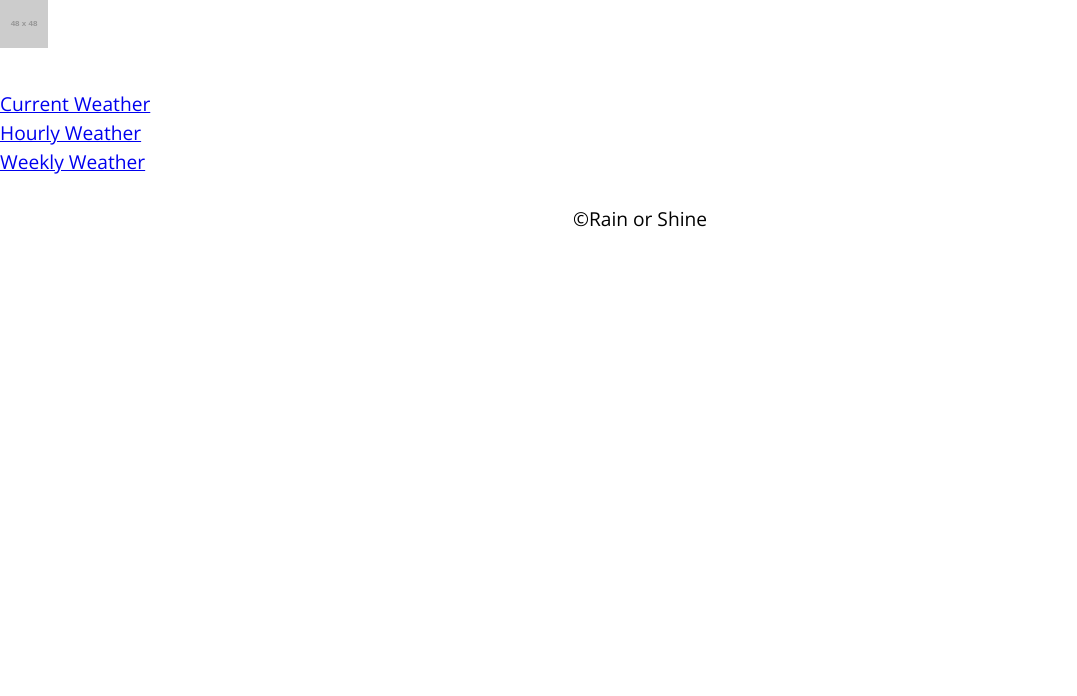
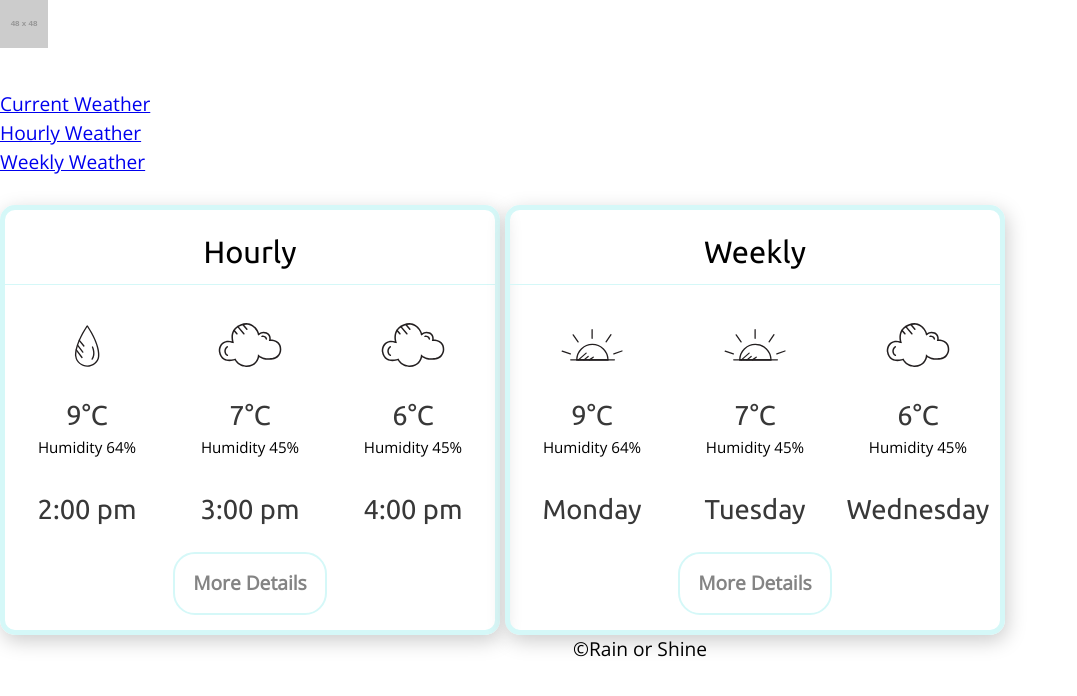
Before and after one commit to juliett-golf-hotel/web-app, a Jekyll site: the page built from patterns/cards.html, in a window 1280 px wide. Shown: the top 696 px of the page, without its empty margins (0-1077 px from the left). Built offline with Jekyll 4.4.1, drawn with Linux system fonts in a browser that asks for light colours.

Commit message:
Made cute cards.
Made cards that have semi placeholder information.

```diff
--- a/css/main.css
+++ b/css/main.css
@@ -52,10 +52,6 @@ label img {
   display: none;
 }
 
-.active {
-
-}
-
 .nav-check:checked ~ .nav-label .nav-open{
   display: none;
 }
--- a/patterns/buttons.css
+++ b/patterns/buttons.css
@@ -13,32 +13,32 @@ a button {
 }
 
 a .btn-light {
-  color: #848484;
+  color: var(--color-grey);
 }
 
 .btn-light {
-  background-color: #d5f8f8;
+  background-color: var(--color-primary);
 }
 
 a .btn-light:hover {
-  background-color: #848484;
-  color: #d5f8f8;
+  background-color: var(--color-grey);
+  color: var(--color-primary);
 }
 
 a .btn-dark {
-  color: white;
+  color: var(--color-white);
 }
 
 .btn-dark {
-  background-color: #383838;
+  background-color: var(--color-secondary);
 }
 
 a .btn-dark:hover {
-  background-color: #848484;
+  background-color: var(--color-grey);
 }
 
 a .btn-yellow {
-  color: #848484;
+  color: var(--color-grey);
 }
 
 .btn-yellow {
@@ -47,18 +47,20 @@ a .btn-yellow {
 
 a .btn-yellow:hover {
   color: #fee05f;
-  background-color: #383838;
+  background-color: var(--color-secondary);
 }
 
 a .btn-ghost {
-  color: #848484;
+  color: var(--color-grey);
+  border: 2px solid var(--color-primary);
 }
 
 .btn-ghost {
-  background-color: white;
+  background-color: var(--color-white);
 }
 
 a .btn-ghost:hover {
-  background-color: #848484;
-  color: white;
+  background-color: var(--color-grey);
+  color: var(--color-white);
+  border: 2px solid var(--color-white);
 }
--- a/patterns/cards.css
+++ b/patterns/cards.css
@@ -0,0 +1,60 @@
+.card {
+  width: 100%;
+  max-width: 250px;
+  border: 5px solid var(--color-primary);
+  border-radius: 15px;
+  margin: 0 auto;
+  box-shadow: 2px 6px 20px #ccc;
+}
+
+.card-header {
+  margin-top: 20px;
+  border-bottom: 1px solid var(--color-primary);
+  padding-bottom: 10px;
+}
+
+.card-max-width {
+  max-width: 158px;
+}
+
+.img-center {
+  margin: 0 auto;
+}
+
+.card img {
+  margin-bottom: 20px;
+}
+
+.card h3 {
+  text-align: center;
+  display: block;
+  color: var(--color-secondary);
+  margin: 0;
+}
+
+.card a button {
+  margin-top: 25px;
+  margin-bottom: 15px;
+}
+
+@media only screen and (min-width: 25em) {
+
+  .card {
+    width: 100%;
+    max-width: 280px;
+    border: 5px solid var(--color-primary);
+    border-radius: 15px;
+    margin: 0 auto;
+  }
+}
+
+@media only screen and (min-width: 38em) {
+
+  .card {
+    width: 100%;
+    max-width: 500px;
+    border: 5px solid var(--color-primary);
+    border-radius: 15px;
+    margin: 0 auto;
+  }
+}
--- a/patterns/cards.html
+++ b/patterns/cards.html
@@ -2,6 +2,55 @@
 layout: default
 ---
 
-<div>
+<link href="{{site.baseurl}}/patterns/cards.css" rel="stylesheet">
+<!-- There are no margins around cards. Will need to be added. !-->
 
+<div class="card block text-center inline-block">
+  <h2 class="xs-1 block text-center card-header block">Hourly</h2>
+  <div class="xs-1 m-1-3 block card-max-width img-center">
+    <img class="icon i-64 img-center" src="{{site.baseurl}}/images/humidity.svg" alt="Humidity" aria-describedby="Humidity">
+    <h3>9&#176;C</h2>
+    <p class="micro text-center">Humidity 64%</p>
+    <h3 class="text-center">2:00 pm</h3>
+  </div>
+  <div class="xs-1 m-1-3 block card-max-width img-center">
+    <img class="icon i-64 img-center" src="{{site.baseurl}}/images/cloud.svg" alt="Humidity" aria-describedby="Humidity">
+    <h3>7&#176;C</h2>
+    <p class="micro text-center">Humidity 45%</p>
+    <h3 class="text-center">3:00 pm</h3>
+  </div>
+  <div class="xs-1 m-1-3 block card-max-width img-center">
+    <img class="icon i-64 img-center" src="{{site.baseurl}}/images/cloud.svg" alt="Humidity" aria-describedby="Humidity">
+    <h3>6&#176;C</h2>
+    <p class="micro text-center">Humidity 45%</p>
+    <h3 class="text-center">4:00 pm</h3>
+  </div>
+  <div class="xs-1">
+    <a href="{{site.baseurl}}/hourly.html"><button class="btn-ghost">More Details</button></a>
+  </div>
 </div>
+
+<div class="card block text-center inline-block">
+  <h2 class="xs-1 block text-center card-header block">Weekly</h2>
+  <div class="xs-1 m-1-3 block card-max-width img-center">
+    <img class="icon i-64 img-center" src="{{site.baseurl}}/images/sunrise.svg" alt="Humidity" aria-describedby="Humidity">
+    <h3>9&#176;C</h2>
+    <p class="micro text-center">Humidity 64%</p>
+    <h3 class="text-center">Monday</h3>
+  </div>
+  <div class="xs-1 m-1-3 block card-max-width img-center">
+    <img class="icon i-64 img-center" src="{{site.baseurl}}/images/sunrise.svg" alt="Humidity" aria-describedby="Humidity">
+    <h3>7&#176;C</h2>
+    <p class="micro text-center">Humidity 45%</p>
+    <h3 class="text-center">Tuesday</h3>
+  </div>
+  <div class="xs-1 m-1-3 block card-max-width img-center">
+    <img class="icon i-64 img-center" src="{{site.baseurl}}/images/cloud.svg" alt="Humidity" aria-describedby="Humidity">
+    <h3>6&#176;C</h2>
+    <p class="micro text-center">Humidity 45%</p>
+    <h3 class="text-center">Wednesday</h3>
+  </div>
+  <div class="xs-1">
+    <a href="{{site.baseurl}}/weekly.html"><button class="btn-ghost">More Details</button></a>
+  </div>
+</div>
```
